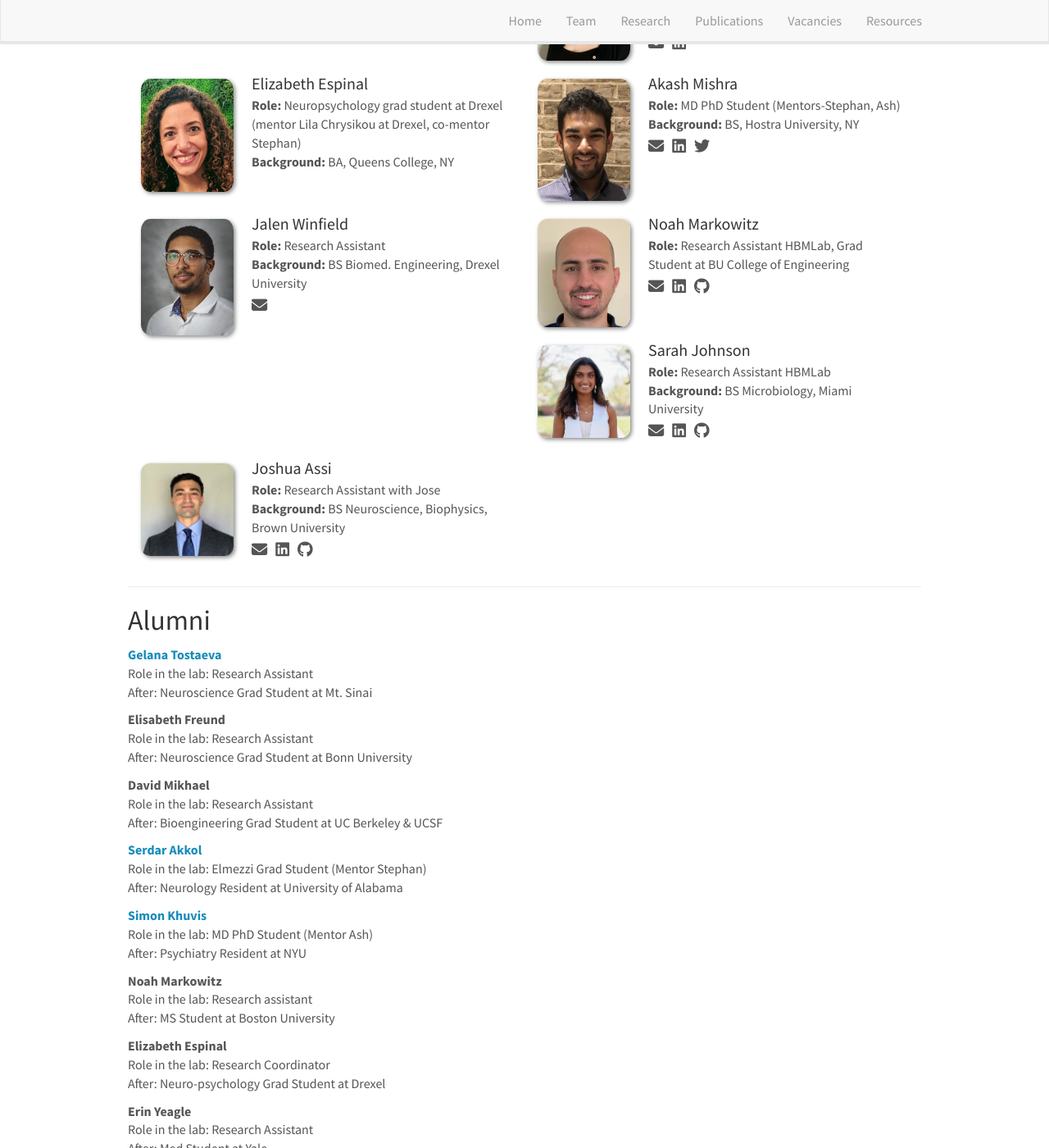
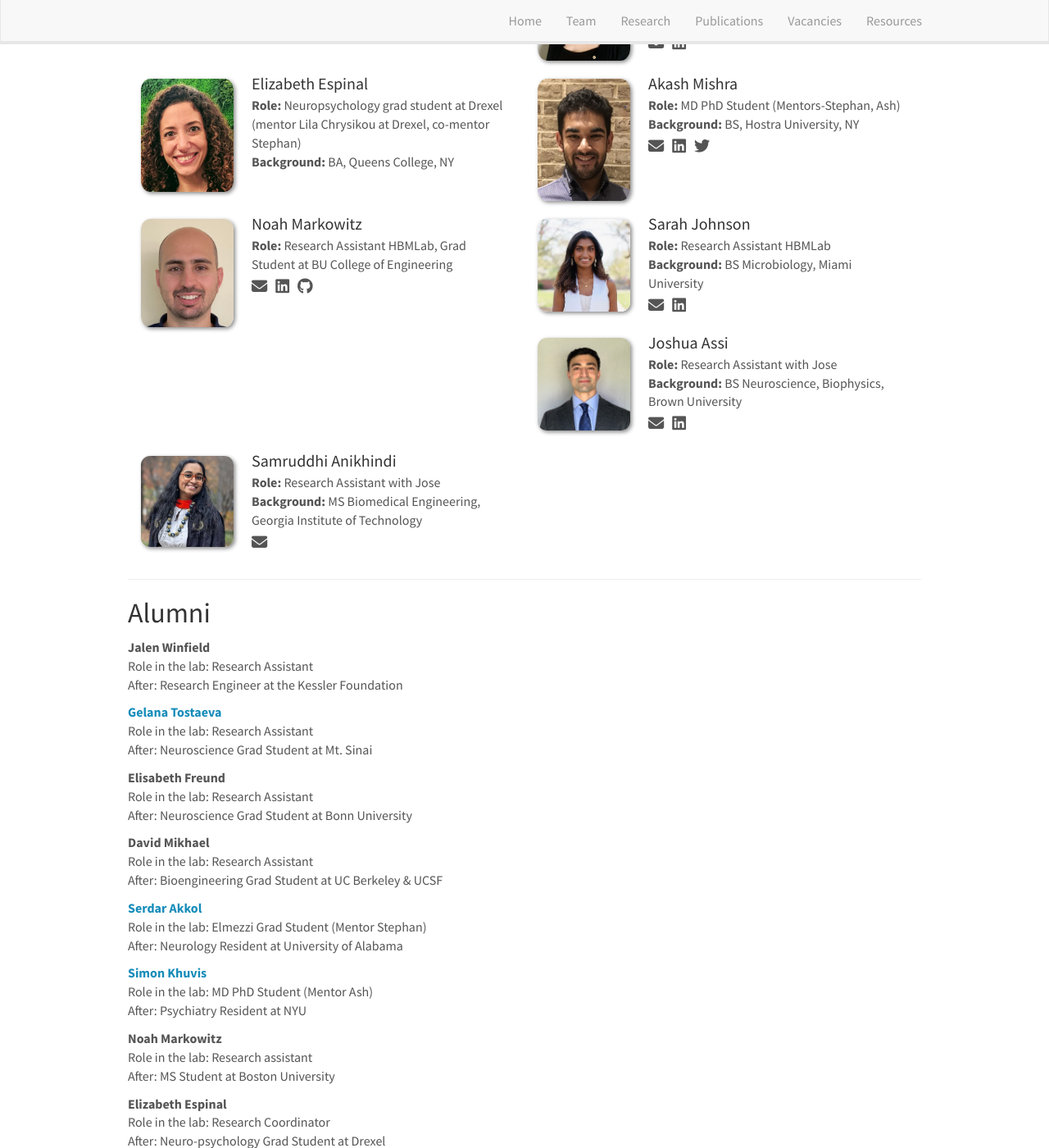
Before and after one commit to sarahgrjohnson/HBMLwebsite, a Jekyll site: the page built from _pages/team.md, in a window 1280 px wide and 1400 px high, scrolled down 598 px. Shown: the whole window at 82% size. Built offline with Jekyll 4.4.1, drawn with Linux system fonts in a browser that asks for light colours; nearby versions of some CDN libraries.

Commit message:
added samruddhi, moved jalen to alumni

```diff
--- a/_data/alumni_members.yml
+++ b/_data/alumni_members.yml
@@ -1,3 +1,8 @@
+- name: Jalen Winfield
+  role_then: Research Assistant
+  role_after: Research Engineer at the Kessler Foundation
+  website:
+
 - name: Gelana Tostaeva
   role_then: Research Assistant
   role_after: Neuroscience Grad Student at Mt. Sinai
--- a/_data/hbml_team.yml
+++ b/_data/hbml_team.yml
@@ -70,15 +70,6 @@
   linkedin: https://www.linkedin.com/in/akash-mishra-29a41015b/
   website:
 
-- name: Jalen Winfield
-  photo: Jalen Winfield_4x5.jpg
-  info: Research Assistant
-  background: BS Biomed. Engineering, Drexel University
-  email: jwinfield@northwell.edu
-  x:
-  linkedin:
-  website:
-
 - name: Noah Markowitz
   photo: Noah.jpg
   info: Research Assistant HBMLab, Grad Student at BU College of Engineering
@@ -97,7 +88,7 @@
   x:
   linkedin: https://www.linkedin.com/in/sarahgrjohnson/
   website:
-  github: https://github.com/sarahgrjohnson
+  github:
 
 - name: Joshua Assi
   photo: jassi.jpg
@@ -107,4 +98,14 @@
   x:
   linkedin: https://www.linkedin.com/in/joshua-assi-a35145203/
   website:
-  github: https://github.com/
+  github:
+
+- name: Samruddhi Anikhindi
+  photo: samruddhi_anikhindi.jpg
+  info: Research Assistant with Jose
+  background: MS Biomedical Engineering, Georgia Institute of Technology
+  email: sanikhindi@northwell.edu
+  x:
+  linkedin:
+  website:
+  github:
```
Also changed, not shown: images/team/samruddhi_anikhindi.jpg (added), 1 other file.
